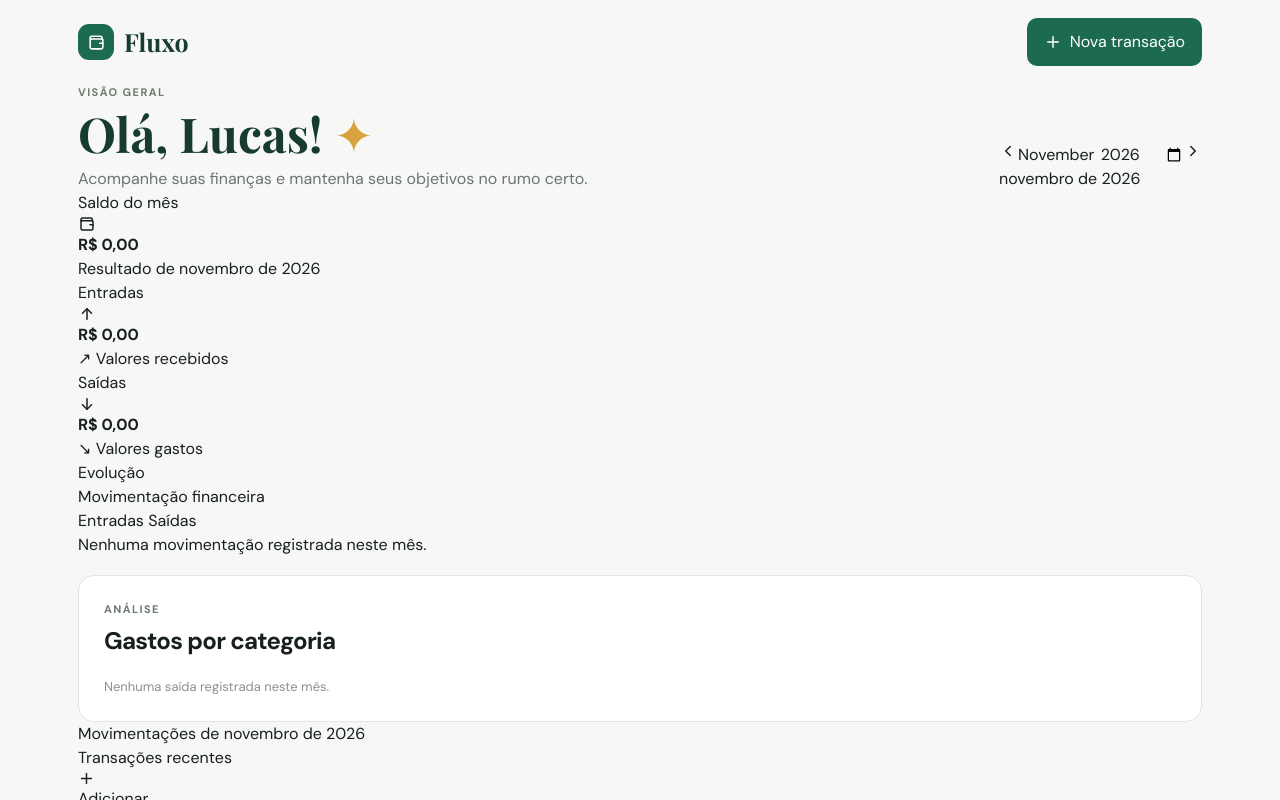
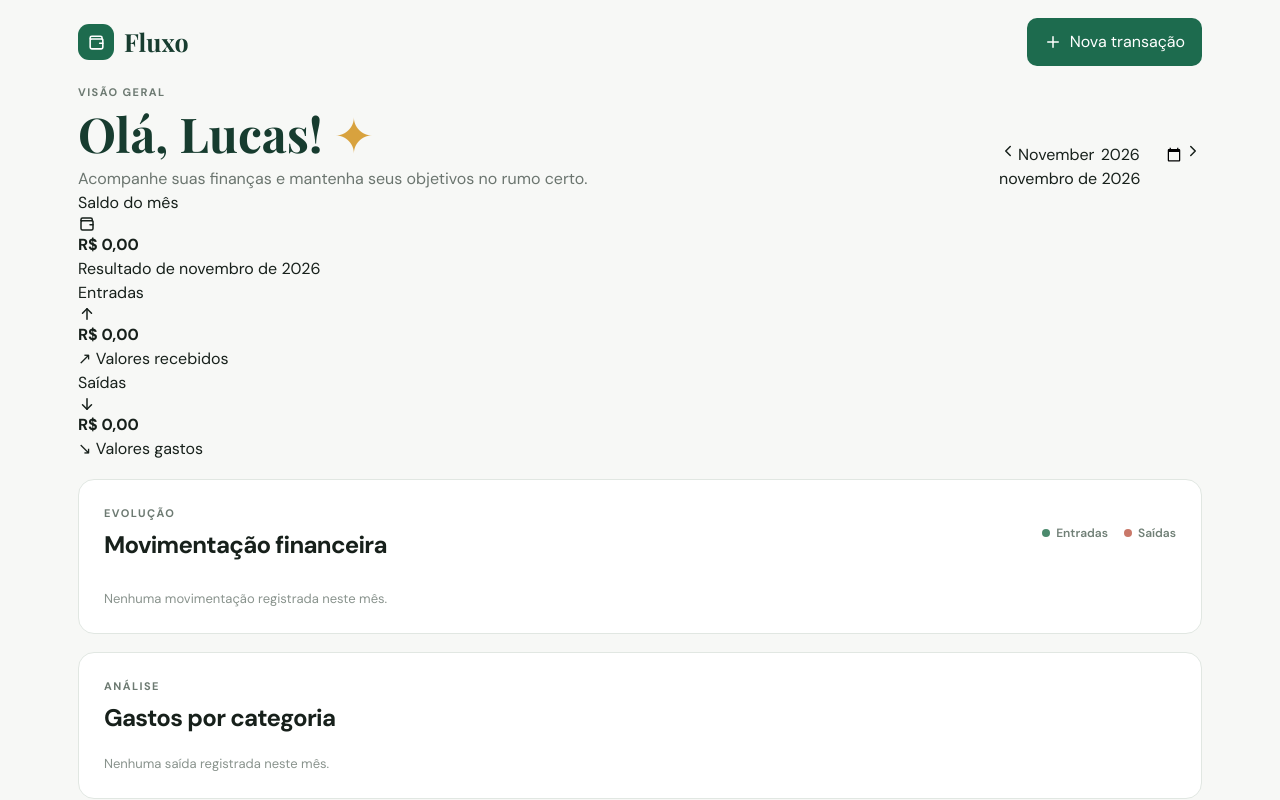
Before and after one commit to llima598/fluxo-controle-financeiro, a React (Vite) app: page / in a window 1280 px wide. Shown: the top 800 px of the page. Built offline with nearby package versions, Linux system fonts and the light colour scheme.

Commit message:
refactor: migrate financial chart to tailwind

```diff
--- a/src/components/FinancialChart.tsx
+++ b/src/components/FinancialChart.tsx
@@ -6,49 +6,34 @@ interface FinancialChartProps {
 }
 
 export default function FinancialChart({ data, currency }: FinancialChartProps) {
-  const maxValue = Math.max(
-    ...data.map(({ income, expense }) => Math.max(income, expense)),
-    1,
-  )
-
+  const maxValue = Math.max(...data.map(({ income, expense }) => Math.max(income, expense)), 1)
   const hasTransactions = data.some(({ income, expense }) => income > 0 || expense > 0)
 
   return (
-    <section className="financial-chart-card" aria-label="Evolução financeira do mês">
-      <div className="content-heading">
+    <section className="mt-[18px] rounded-2xl border border-[#e1e7e2] bg-white p-[25px] max-[680px]:p-[18px]" aria-label="Evolução financeira do mês">
+      <div className="flex items-center justify-between gap-4">
         <div>
-          <p className="eyebrow">Evolução</p>
-          <h2>Movimentação financeira</h2>
+          <p className="mb-[7px] text-[11px] font-bold uppercase tracking-[0.13em] text-[#6d7a72]">Evolução</p>
+          <h2 className="mb-0 text-2xl font-bold tracking-[-0.03em]">Movimentação financeira</h2>
         </div>
-        <div className="chart-legend" aria-label="Legenda do gráfico">
-          <span><i className="legend-dot income-dot" /> Entradas</span>
-          <span><i className="legend-dot expense-dot" /> Saídas</span>
+        <div className="flex gap-4 text-xs font-semibold text-[#718077] max-[680px]:gap-2 max-[680px]:text-[11px]" aria-label="Legenda do gráfico">
+          <span className="inline-flex items-center gap-1.5"><i className="size-2 rounded-full bg-[#4b8a6d]" /> Entradas</span>
+          <span className="inline-flex items-center gap-1.5"><i className="size-2 rounded-full bg-[#c97869]" /> Saídas</span>
         </div>
       </div>
-
       {hasTransactions ? (
-        <div className="financial-chart" role="img" aria-label="Gráfico diário de entradas e saídas">
+        <div className="mt-7 flex h-[220px] items-end gap-1.5 overflow-x-auto border-b border-[#e8ede9] px-1 max-[680px]:mt-[22px] max-[680px]:h-[190px]" role="img" aria-label="Gráfico diário de entradas e saídas">
           {data.map(({ day, income, expense }) => (
-            <div className="chart-column" key={day}>
-              <div className="chart-bars">
-                <div
-                  className="chart-bar income-bar"
-                  style={{ height: `${(income / maxValue) * 100}%` }}
-                  title={`Dia ${day}: entradas ${currency.format(income)}`}
-                />
-                <div
-                  className="chart-bar expense-bar"
-                  style={{ height: `${(expense / maxValue) * 100}%` }}
-                  title={`Dia ${day}: saídas ${currency.format(expense)}`}
-                />
+            <div className="flex h-full min-w-[22px] flex-[1_0_22px] flex-col items-center justify-end gap-2" key={day}>
+              <div className="flex h-[175px] w-full items-end justify-center gap-0.5 max-[680px]:h-[145px]">
+                <div className="w-2 rounded-t-[4px] bg-[#4b8a6d] transition-[height] duration-300 max-[680px]:w-1.5" style={{ height: `${(income / maxValue) * 100}%` }} title={`Dia ${day}: entradas ${currency.format(income)}`} />
+                <div className="w-2 rounded-t-[4px] bg-[#c97869] transition-[height] duration-300 max-[680px]:w-1.5" style={{ height: `${(expense / maxValue) * 100}%` }} title={`Dia ${day}: saídas ${currency.format(expense)}`} />
               </div>
-              <span>{day}</span>
+              <span className="pb-2 text-[10px] leading-none text-[#929b95]">{day}</span>
             </div>
           ))}
         </div>
-      ) : (
-        <p className="chart-empty">Nenhuma movimentação registrada neste mês.</p>
-      )}
+      ) : <p className="mb-0 mt-7 text-[13px] text-[#89938d]">Nenhuma movimentação registrada neste mês.</p>}
     </section>
   )
 }
```
